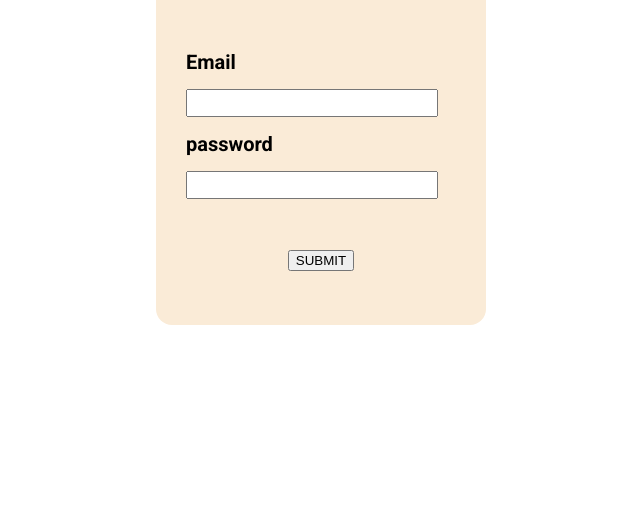
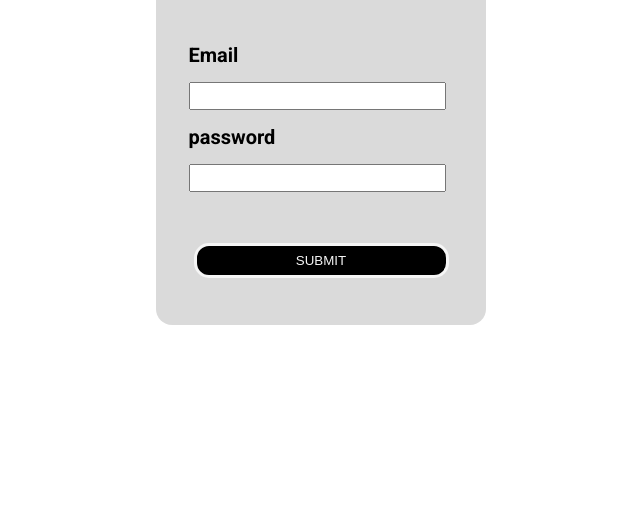
Before and after one commit to Ameer2000Mzori/Password-Strength, a website built with webpack: page src/index.html in a window 1280 px wide. Shown: the part 290-800 px from the top of the page, without its empty margins (319-959 px from the left). Built offline with nearby package versions, Linux system fonts and the light colour scheme.

Commit message:
added styling to the button

```diff
--- a/src/index.html
+++ b/src/index.html
@@ -31,7 +31,7 @@
           <label for="password">password</label>
           <input type="password" required />
         </div>
-        <button>SUBMIT</button>
+        <button class="submit-Btn">SUBMIT</button>
       </section>
     </header>
     <script src="script.js"></script>
--- a/src/style.scss
+++ b/src/style.scss
@@ -25,7 +25,7 @@ body {
     align-items: center;
     justify-content: center;
     padding: 15px;
-    background-color: antiquewhite;
+    background-color: rgba(196, 197, 196, 0.63);
     border-radius: 1rem;
 
     .text-Wrap {
@@ -56,6 +56,7 @@ body {
       display: flex;
       flex-direction: column;
       gap: 15px;
+      padding-left: 5px;
 
       label {
         font-size: 20px;
@@ -67,8 +68,18 @@ body {
         font-size: 20px;
         font-family: $fontOne;
         font-weight: 600;
+        width: 90%;
         padding: 0 5px;
       }
     }
+
+    .submit-Btn {
+      width: 85%;
+      height: 35px;
+      border-radius: 15px;
+      color: whitesmoke;
+      background-color: black;
+      border: solid whitesmoke 3px;
+    }
   }
 }
```
Also changed, not shown: src/style.css, 1 other file.
